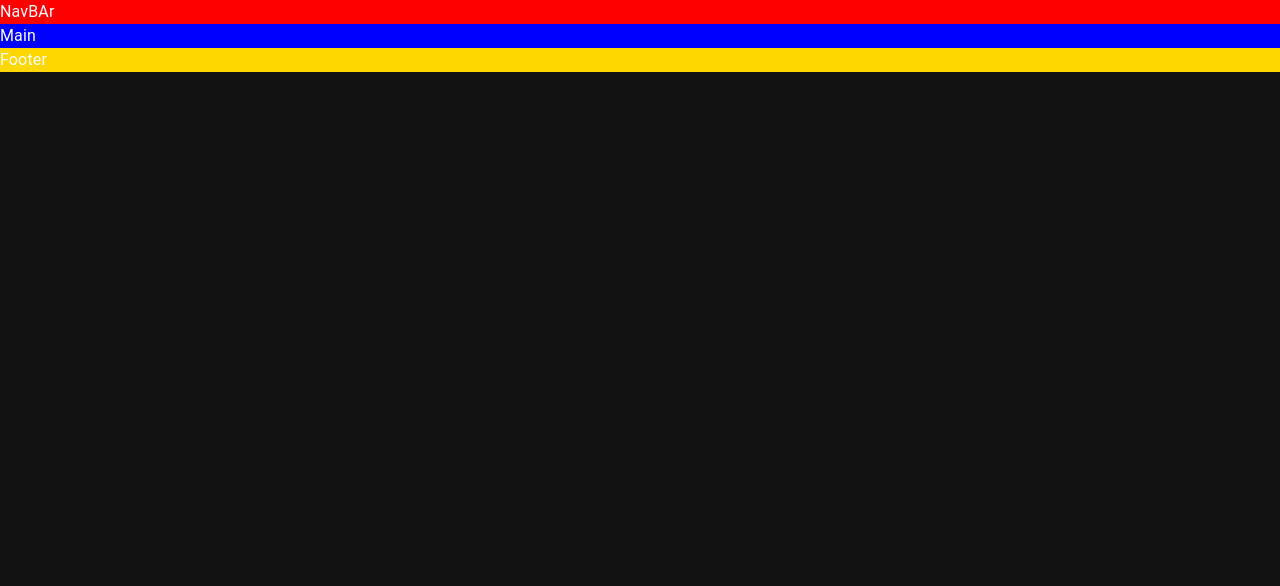
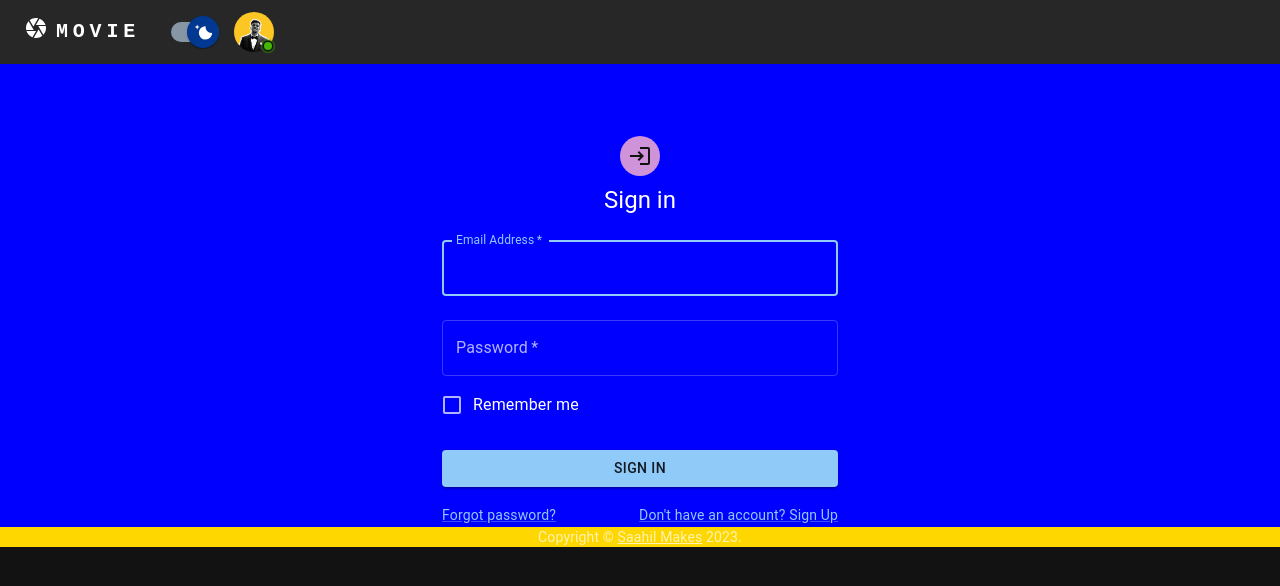
Before and after one commit to saahilanande/Frontend-MTRS, a React (Vite) app: page /login in a window 1280 px wide. Shown: the top 586 px of the page. Built offline with nearby package versions, Linux system fonts and the light colour scheme.

Commit message:
Login form Skeleton Added

```diff
--- /dev/null
+++ b/src/Components/LoginForm.tsx
@@ -0,0 +1,89 @@
+import { Copyright } from "@mui/icons-material";
+import {
+  Container,
+  CssBaseline,
+  Box,
+  Avatar,
+  Typography,
+  TextField,
+  FormControlLabel,
+  Checkbox,
+  Button,
+  Grid,
+} from "@mui/material";
+import Link from "@mui/material/Link";
+import LoginIcon from "@mui/icons-material/Login";
+import React from "react";
+
+function LoginForm() {
+  const handleSubmit = () => {};
+
+  return (
+    <Container component="main" maxWidth="xs">
+      <CssBaseline />
+      <Box
+        sx={{
+          marginTop: 8,
+          display: "flex",
+          flexDirection: "column",
+          alignItems: "center",
+        }}
+      >
+        <Avatar sx={{ m: 1, bgcolor: "secondary.main" }}>
+          <LoginIcon />
+        </Avatar>
+        <Typography component="h1" variant="h5">
+          Sign in
+        </Typography>
+        <Box component="form" onSubmit={handleSubmit} noValidate sx={{ mt: 1 }}>
+          <TextField
+            margin="normal"
+            required
+            fullWidth
+            id="email"
+            label="Email Address"
+            name="email"
+            autoComplete="email"
+            autoFocus
+          />
+          <TextField
+            margin="normal"
+            required
+            fullWidth
+            name="password"
+            label="Password"
+            type="password"
+            id="password"
+            autoComplete="current-password"
+          />
+          <FormControlLabel
+            control={<Checkbox value="remember" color="primary" />}
+            label="Remember me"
+          />
+          <Button
+            type="submit"
+            fullWidth
+            variant="contained"
+            sx={{ mt: 3, mb: 2 }}
+          >
+            Sign In
+          </Button>
+          <Grid container>
+            <Grid item xs>
+              <Link href="#" variant="body2">
+                Forgot password?
+              </Link>
+            </Grid>
+            <Grid item>
+              <Link href="#" variant="body2">
+                {"Don't have an account? Sign Up"}
+              </Link>
+            </Grid>
+          </Grid>
+        </Box>
+      </Box>
+    </Container>
+  );
+}
+
+export default LoginForm;
--- a/src/Pages/Login.tsx
+++ b/src/Pages/Login.tsx
@@ -1,19 +1,21 @@
 import React from "react";
 import Navbar from "../Components/Navbar";
 import { Grid } from "@mui/material";
+import Footer from "../Components/Footer";
+import LoginForm from "../Components/LoginForm";
 
 function Login() {
   return (
     <>
       <Grid container>
         <Grid item sm={12} bgcolor={"red"}>
-          NavBAr
+          <Navbar />
         </Grid>
         <Grid item sm={12} bgcolor={"blue"}>
-          Main
+          <LoginForm />
         </Grid>
         <Grid item sm={12} bgcolor={"gold"}>
-          Footer
+          <Footer />
         </Grid>
       </Grid>
     </>
```
